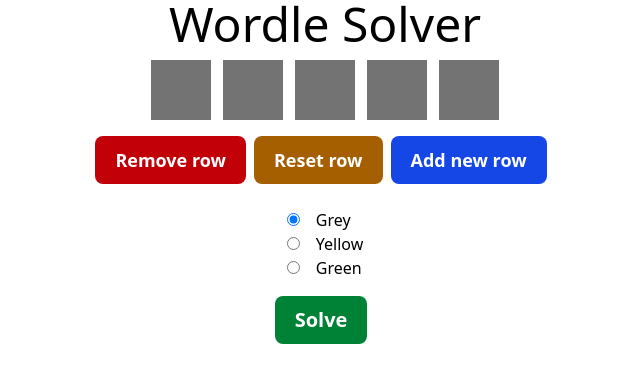
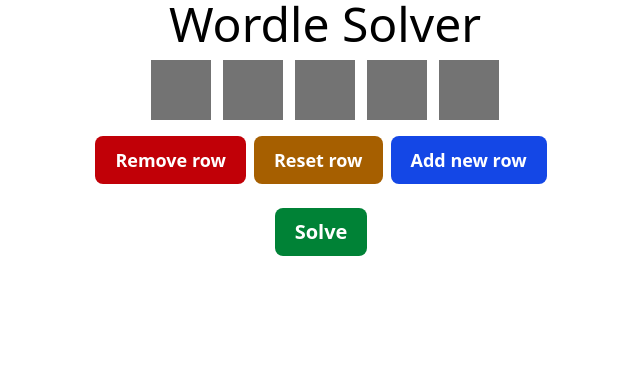
Before and after one commit to jayo60013/wordle-solver-frontend, a React (Vite) app: page / in a window 1280 px wide. Shown: the top 382 px of the page, without its empty margins (315-955 px from the left). Built offline with nearby package versions, Linux system fonts and the light colour scheme.

Commit message:
focus changes

```diff
--- a/src/App.tsx
+++ b/src/App.tsx
@@ -1,7 +1,6 @@
-import { useState } from 'react'
+import { createRef, useEffect, useRef, useState } from 'react'
 import './App.css'
 import InputRow from './components/InputRow'
-import ColorSelector from './components/ColorSelector';
 import { LetterInputData, Color } from './types/LetterInputData';
 import axios from 'axios';
 import { WordResponseData } from './types/WordResponseData';
@@ -9,26 +8,48 @@
 import { Guess } from './types/Guess';
 
 function App() {
-  //TODO: Generate all of them at once, then use an index to control how many to show
-  const [rows, setRows] = useState<LetterInputData[][]>(() => [
-    Array(5).fill(null).map(() => ({
-      letter: "",
-      color: Color.GREY,
-    }))
-  ]);
-  const [currentColor, setColor] = useState<Color>(Color.GREY);
+  const [rows, setRows] = useState<LetterInputData[][]>(() =>
+    Array(6)
+      .fill(null)
+      .map(() =>
+        Array(5).fill(null).map(() => ({
+          letter: "",
+          color: Color.GREY,
+        }))
+      )
+  );
+  const inputRefs = useRef(
+    rows.map(() => Array(5).fill(null).map(() => createRef<HTMLInputElement>()))
+  );
+
+  const [cursorIdx, setCursorIdx] = useState<number>(0);
+  const [lastRowIdx, setLastRowIdx] = useState<number>(1);
   const [possibleWords, setPossibleWords] = useState<WordResponseData[]>([]);
   const [possibleWordCount, setPossibleWordCount] = useState<number>(-1);
   const [totalWordCount, setTotalWordCount] = useState<number>(-1);
 
   const handleRowChange = (rowIdx: number, newRow: LetterInputData[]) => {
-    const updatedRow = [...rows];
-    updatedRow[rowIdx] = newRow;
-    setRows(updatedRow);
-  }
+    const updatedRows = [...rows];
+    updatedRows[rowIdx] = newRow;
 
-  const handleColorChange = (e: React.ChangeEvent<HTMLInputElement>) => {
-    setColor(e.target.value as Color)
+    const greens = newRow
+      .reduce<number[]>((acc, letterInputData, i) => {
+        if (letterInputData.color === Color.GREEN) {
+          acc.push(i)
+        }
+        return acc;
+      }, []);
+    for (let i = rowIdx + 1; i < 6; i++) {
+      greens.forEach((position) => {
+        updatedRows[i][position].color = Color.GREEN;
+        updatedRows[i][position].letter = newRow[position].letter;
+      })
+    }
+
+    setRows(updatedRows);
+
+    inputRefs.current[rowIdx][cursorIdx + 1]?.current?.focus();
+    setCursorIdx((prev) => prev + 1);
   }
 
   const handleWordClick = (word: string) => {
@@ -51,27 +72,14 @@
   }
 
   const addRow = () => {
-    if (rows.length >= 6) { return; }
-
-    const lastRow = rows[rows.length - 1];
-    const newRow = Array(5).fill(null).map((_, index) => {
-      if (lastRow && lastRow[index].color === Color.GREEN) {
-        return {
-          letter: lastRow[index].letter,
-          color: Color.GREEN,
-        };
-      }
-      return {
-        letter: "",
-        color: Color.GREY,
-      };
-    });
-    setRows([...rows, newRow]);
+    if (lastRowIdx > 6) { return; }
+    setLastRowIdx((prev) => prev + 1);
+    setCursorIdx(0);
   };
 
   const clearRow = () => {
     const newRows = rows.map((row, index) =>
-      index === rows.length - 1 // Check if it's the last row
+      index === lastRowIdx - 1
         ? Array(5).fill(null).map(() => ({
           letter: "",
           color: Color.GREY,
@@ -79,12 +87,13 @@
         : row
     );
     setRows(newRows);
+    setCursorIdx(0);
   }
 
   const removeRow = () => {
-    if (rows.length > 1) {
-      const newRows = rows.slice(0, -1);
-      setRows(newRows);
+    if (lastRowIdx > 1) {
+      setLastRowIdx((prev) => prev - 1);
+      setCursorIdx(0);
     }
   }
 
@@ -98,9 +107,10 @@
           color: cell.color.charAt(0).toUpperCase() + cell.color.slice(1),
         }))
         .filter(guess => guess.letter !== "")
+        .filter(guess => guess.turn < lastRowIdx)
     );
     console.log(payload);
-    axios.post("http://localhost:5307/possible-words", payload)
+    axios.post("https://wordlesolverapi.umbra.cyou/possible-words", payload)
       .then(function(response) {
         console.log(response.data);
         setPossibleWords(response.data.word_list);
@@ -111,11 +121,21 @@
       });
   }
 
+  useEffect(() => {
+    inputRefs.current[lastRowIdx - 1][0]?.current?.focus();
+  }, [lastRowIdx]);
+
   return (
     <div className="flex flex-col items-center">
       <h1 className="text-5xl">Wordle Solver</h1>
       {rows.map((row, index) => (
-        <InputRow key={index} row={row} color={currentColor} rowIdx={index} onRowChange={handleRowChange} />
+        index < lastRowIdx ? (<InputRow
+          key={index}
+          row={row}
+          rowIdx={index}
+          rowRef={inputRefs.current[index]}
+          onRowChange={handleRowChange}
+        />) : null
       ))}
       <div className="mt-4 ">
         <button
@@ -135,8 +155,6 @@
         </button>
       </div>
 
-      <ColorSelector color={currentColor} handleColorChange={handleColorChange} />
-
       <button
         className="mt-4 focus:outline-none text-white bg-green-700 hover:bg-green-800 font-bold text-xl rounded-lg px-5 py-2.5 me-2 mb-2 dark:bg-green-600 dark:hover:bg-green-700 dark:focus:ring-green-800"
         onClick={handleSolve}>
--- a/src/components/ColorSelector.tsx
+++ /dev/null
@@ -1,61 +0,0 @@
-import { Color } from "../types/LetterInputData";
-
-const ColorSelector = ({
-  color, handleColorChange
-}: {
-  color: Color,
-  handleColorChange: (e: React.ChangeEvent<HTMLInputElement>) => void
-}) => {
-
-  return (
-    <div className="mt-4">
-      <div>
-        <input
-          type="radio"
-          id="grey"
-          name="color_selector"
-          value={Color.GREY}
-          checked={color === Color.GREY}
-          onChange={handleColorChange}
-        />
-        <label
-          htmlFor="grey"
-          className="ml-4">
-          Grey
-        </label>
-      </div>
-      <div>
-        <input
-          type="radio"
-          id="yellow"
-          name="color_selector"
-          value={Color.YELLOW}
-          checked={color === Color.YELLOW}
-          onChange={handleColorChange}
-        />
-        <label
-          htmlFor="yellow"
-          className="ml-4">
-          Yellow
-        </label>
-      </div>
-      <div>
-        <input
-          type="radio"
-          id="greenRadioButton"
-          name="color_selector"
-          value={Color.GREEN}
-          checked={color === Color.GREEN}
-          onChange={handleColorChange}
-        />
-        <label
-          htmlFor="greenRadioButton"
-          className="ml-4">
-          Green
-        </label>
-      </div>
-    </div>
-  )
-};
-
-export default ColorSelector;
--- a/src/components/InputRow.tsx
+++ b/src/components/InputRow.tsx
@@ -1,12 +1,13 @@
+import { Ref } from "react";
 import { LetterInputData, Color } from "../types/LetterInputData";
 import LetterInput from "./LetterInput";
 
 const InputRow = ({
-  row, rowIdx, color, onRowChange
+  row, rowIdx, rowRef, onRowChange
 }: {
   row: LetterInputData[],
   rowIdx: number,
-  color: Color,
+  rowRef: Ref<HTMLInputElement>[],
   onRowChange: (rowIdx: number, newRow: LetterInputData[]) => void
 }) => {
 
@@ -17,8 +18,35 @@
 
     updatedRow[index] = {
       letter: newLetter,
-      color: color,
+      color: updatedRow[index].color,
     };
+    onRowChange(rowIdx, updatedRow);
+  }
+
+  const getNextColor = (color: Color): Color => {
+    switch (color) {
+      case Color.GREY:
+        return Color.YELLOW;
+      case Color.YELLOW:
+        return Color.GREEN;
+      case Color.GREEN:
+        return Color.GREY;
+      default:
+        throw new Error("Invalid color");
+    }
+  }
+
+  const handleInputClick = (index: number, color: Color) => {
+    const updatedRow = [...row];
+    console.log(updatedRow[index].letter === "")
+    if (updatedRow[index].letter === "") {
+      return;
+    }
+
+    updatedRow[index] = {
+      letter: updatedRow[index].letter,
+      color: getNextColor(color),
+    }
     onRowChange(rowIdx, updatedRow);
   }
 
@@ -29,7 +57,9 @@
           key={index}
           index={index}
           value={value}
+          ref={rowRef[index]}
           onLetterChange={handleInputChange}
+          onLetterClick={handleInputClick}
         />
       ))}
     </div>
--- a/src/components/LetterInput.tsx
+++ b/src/components/LetterInput.tsx
@@ -1,11 +1,14 @@
+import { Ref } from "react";
 import { LetterInputData, Color } from "../types/LetterInputData";
 
 const LetterInput = ({
-  index, value, onLetterChange
+  index, value, ref, onLetterChange, onLetterClick
 }: {
   index: number,
   value: LetterInputData,
-  onLetterChange: (index: number, newValue: string) => void
+  ref: Ref<HTMLInputElement>,
+  onLetterChange: (index: number, newValue: string) => void,
+  onLetterClick: (index: number, color: Color) => void,
 }) => {
 
   const styles = "w-15 h-15 text-4xl text-white font-bold text-renter capitalize focus:outline-none focus:ring-0 focus:border-transparent text-center"
@@ -22,7 +25,9 @@
         key={index}
         type="text"
         value={value.letter}
+        ref={ref}
         onChange={(e) => onLetterChange(index, e.target.value)}
+        onClick={(_) => onLetterClick(index, value.color)}
       />
     </>
   )
```
